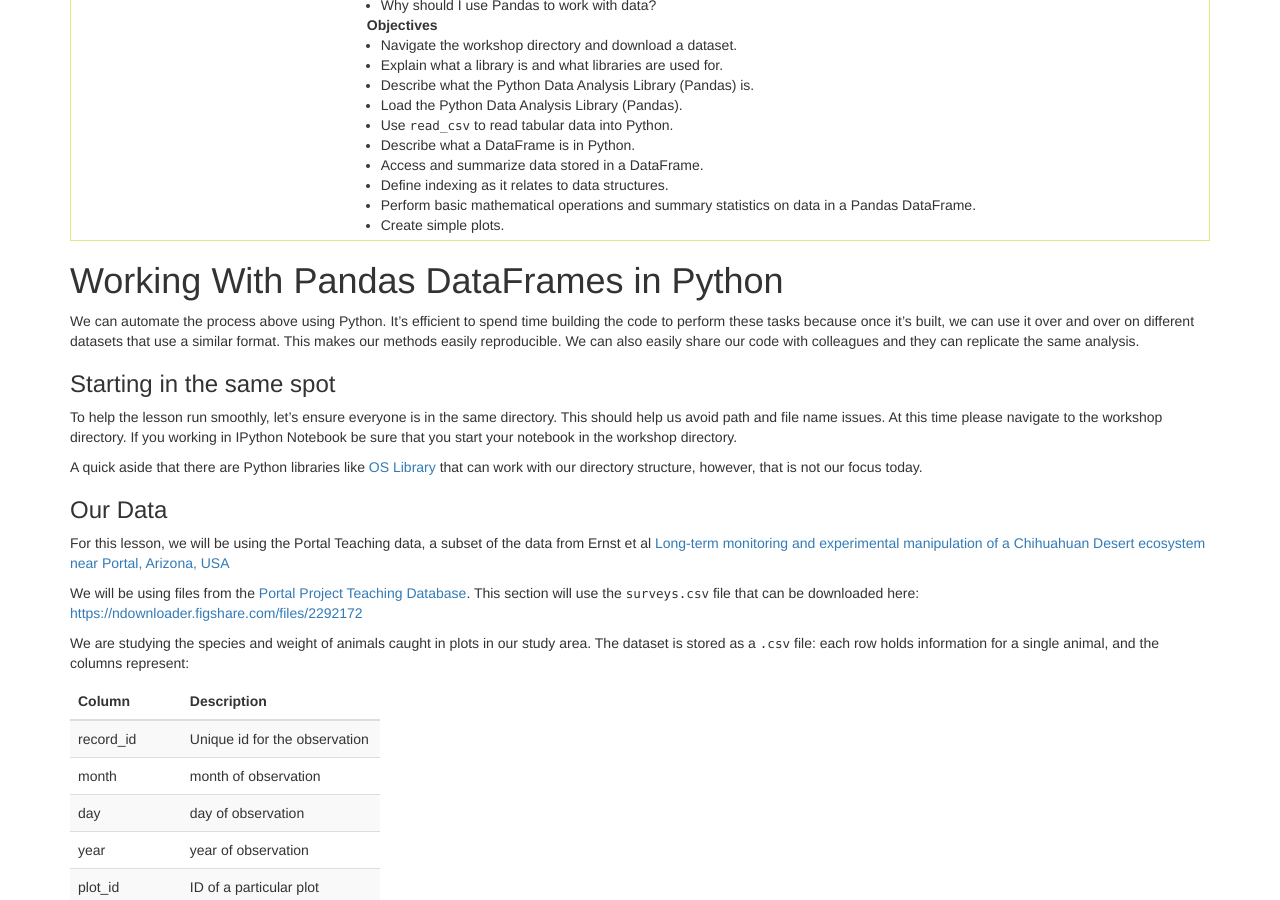
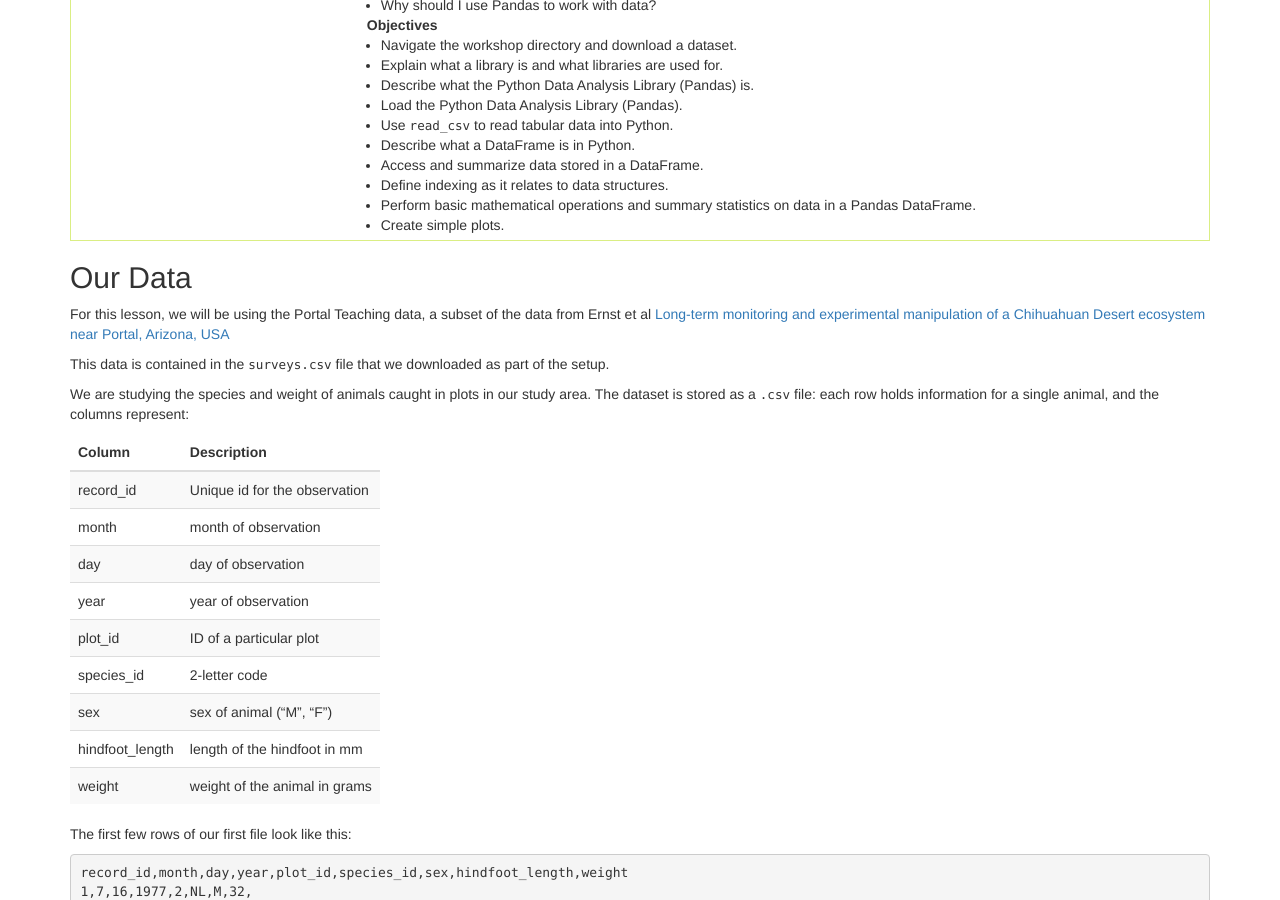
Before and after one commit to ornl-training/python-gis, a Jekyll site: the page built from _episodes/01-starting-with-data.md, in a window 1280 px wide and 900 px high, scrolled down 296 px. Built offline with Jekyll 4.4.1, drawn with Linux system fonts in a browser that asks for light colours.

Commit message:
Signed-off-by: Greg Watson <g.watson@computer.org>

```diff
--- a/_episodes/01-starting-with-data.md
+++ b/_episodes/01-starting-with-data.md
@@ -19,34 +19,13 @@ objectives:
     - "Create simple plots."
 ---
 
-# Working With Pandas DataFrames in Python
-
-We can automate the process above using Python. It's efficient to spend time
-building the code to perform these tasks because once it's built, we can use it
-over and over on different datasets that use a similar format. This makes our
-methods easily reproducible. We can also easily share our code with colleagues
-and they can replicate the same analysis.
-
-### Starting in the same spot
-
-To help the lesson run smoothly, let's ensure everyone is in the same directory.
-This should help us avoid path and file name issues. At this time please
-navigate to the workshop directory. If you working in IPython Notebook be sure
-that you start your notebook in the workshop directory.
-
-A quick aside that there are Python libraries like [OS
-Library](https://docs.python.org/3/library/os.html) that can work with our
-directory structure, however, that is not our focus today.
-
-### Our Data
+## Our Data
 
 For this lesson, we will be using the Portal Teaching data, a subset of the data
 from Ernst et al
 [Long-term monitoring and experimental manipulation of a Chihuahuan Desert ecosystem near Portal, Arizona, USA](http://www.esapubs.org/archive/ecol/E090/118/default.htm)
 
-We will be using files from the [Portal Project Teaching Database](https://figshare.com/articles/Portal_Project_Teaching_Database/1314459).
-This section will use the `surveys.csv` file that can be downloaded here:
-[https://ndownloader.figshare.com/files/2292172](https://ndownloader.figshare.com/files/2292172)
+This data is contained in the `surveys.csv` file that we downloaded as part of the setup.
 
 We are studying the species and weight of animals caught in plots in our study
 area. The dataset is stored as a `.csv` file: each row holds information for a
```
